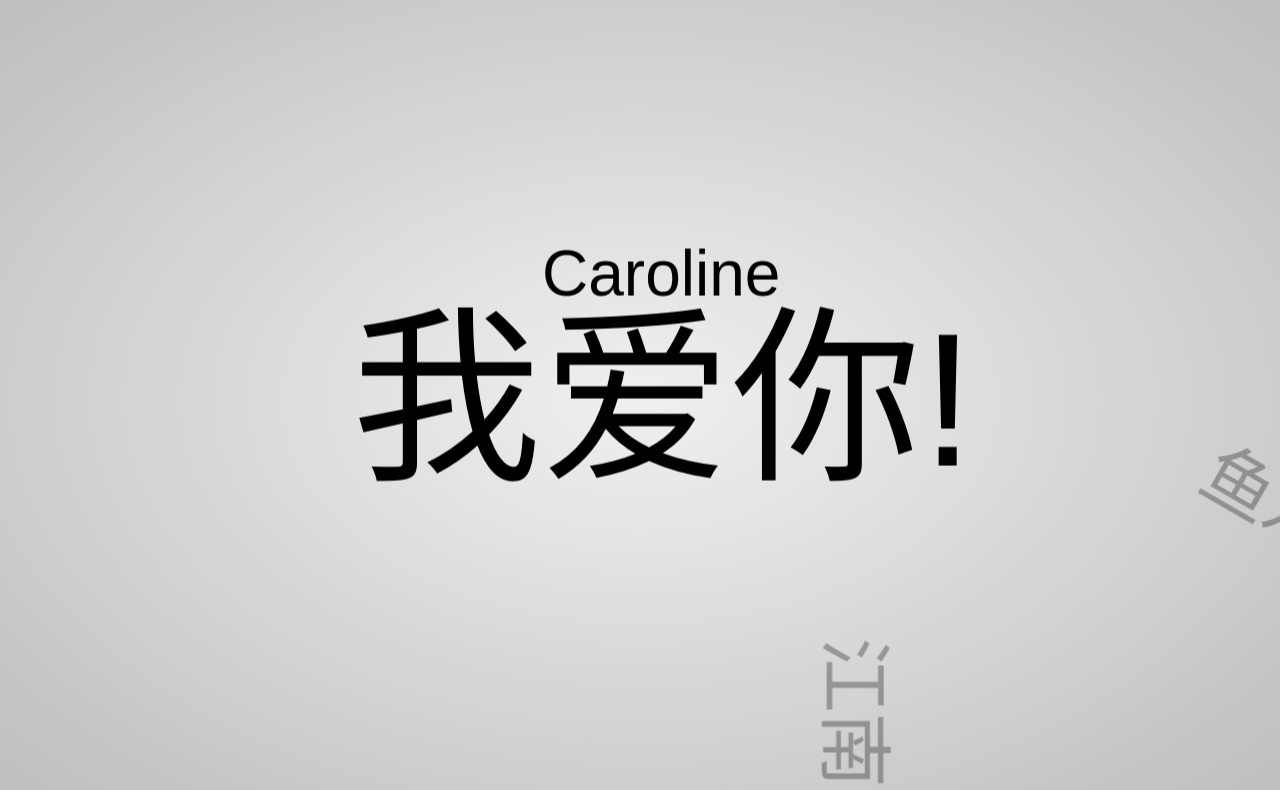
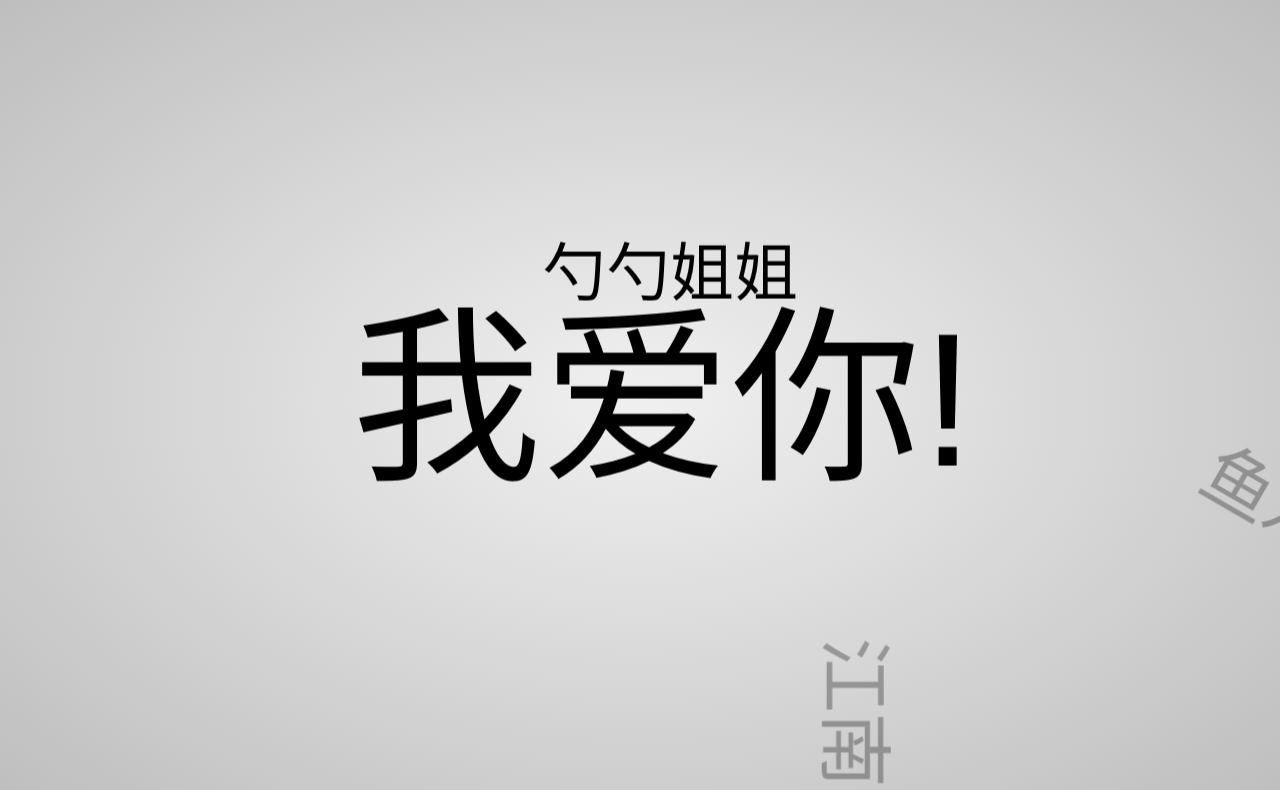
Before and after one commit to lancerpilgrim/BCLovingMaking, a plain HTML site: page index.html in a window 1280 px wide. Shown: the top 790 px of the page. Drawn offline with Linux system fonts and the light colour scheme.

Commit message:
江南可采莲

```diff
--- a/index.html
+++ b/index.html
@@ -33,7 +33,7 @@
 	    </div> -->
 
 	    <div id="title" class="step past" data-x="0" data-y="0" data-scale="4">
-	        <span class="try">Caroline</span>
+	        <span class="try">勺勺姐姐</span>
 	        <h1>我爱你<sup>!</sup></h1>
 	    </div>
 
```
Also changed, not shown: images/IMG_2917.JPG (added).
